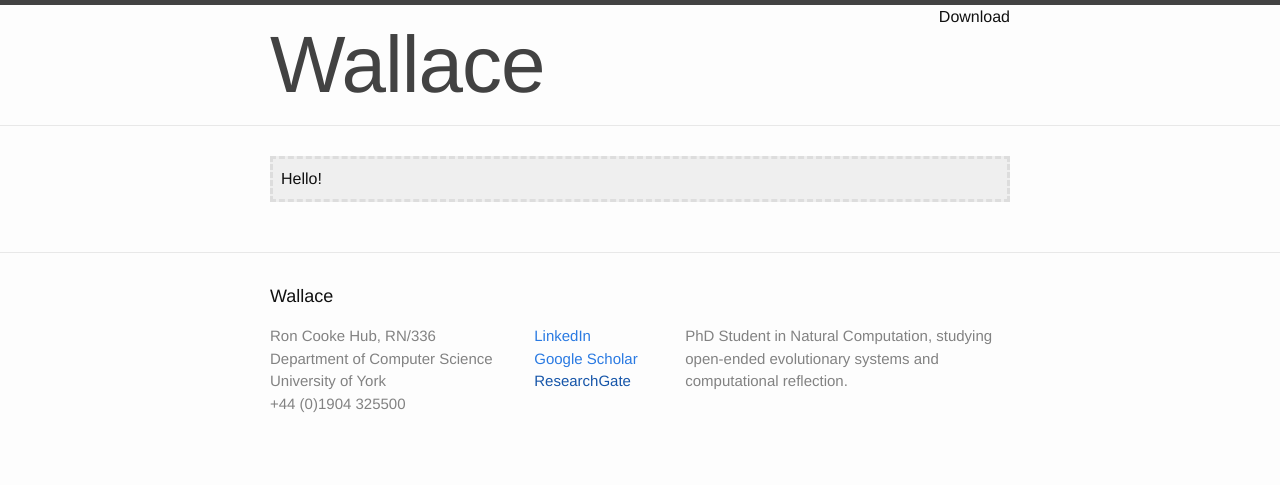
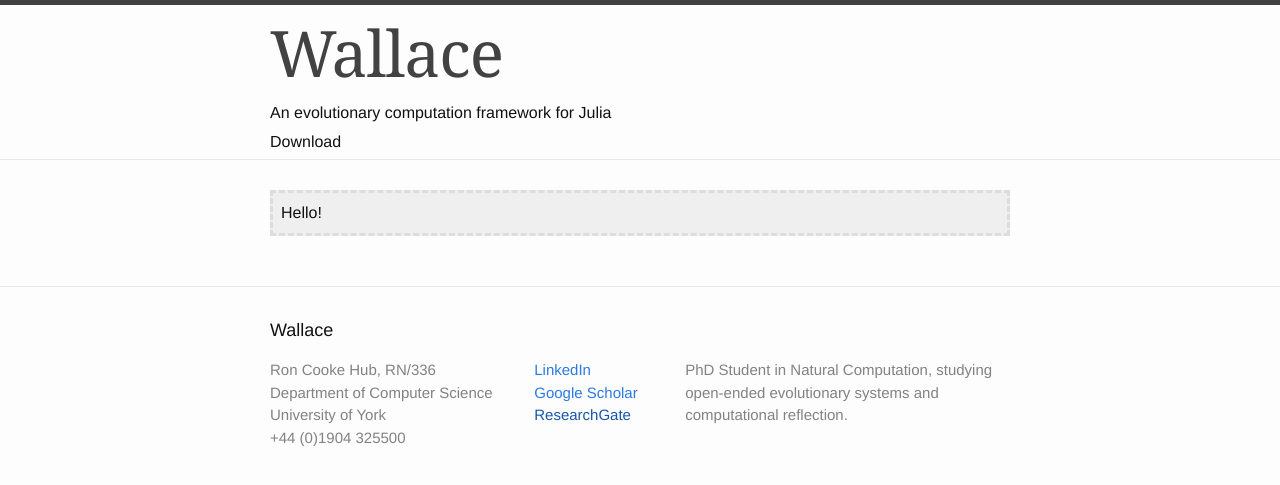
Before and after one commit to ChrisTimperley/Wallace.jl, a Jekyll site: the page built from index.html, in a window 1280 px wide. Shown: the top 485 px of the page. Built offline with Jekyll 4.4.1, drawn with Linux system fonts in a browser that asks for light colours.

Commit message:
Modified site layout.

```diff
--- a/_includes/header.html
+++ b/_includes/header.html
@@ -2,6 +2,7 @@
   <div class="wrapper">
 
     <a class="site-title" href="{{ site.baseurl }}/">Wallace</a>
+    <div class="site-subtitle">An evolutionary computation framework for Julia</div>
 
     <nav class="site-nav">
       <a href="#" class="menu-icon">
--- a/_sass/_layout.scss
+++ b/_sass/_layout.scss
@@ -1,30 +1,31 @@
-/**
- * Site header
- */
 .site-header {
     border-top: 5px solid $grey-color-dark;
     border-bottom: 1px solid $grey-color-light;
-    //min-height: 56px;
 
     // Positioning context for the mobile navigation icon
     position: relative;
 }
 
 .site-title {
-    font-size: 5.0em;
-    //line-height: 56px;
+    font-family: Georgia;
+    font-size: 4.0em;
     letter-spacing: -1px;
     margin-bottom: 0;
     float: left;
+    color: $grey-color-dark;
+}
 
-    & {
-        color: $grey-color-dark;
-    }
+.site-logo {
+
+}
+
+.site-subtitle {
+    clear: both;
 }
 
 .site-nav {
-    float: right;
-    //line-height: 56px;
+    margin-bottom: 5px;
+    margin-top: 5px;
 
     .menu-icon {
         display: none;
```
